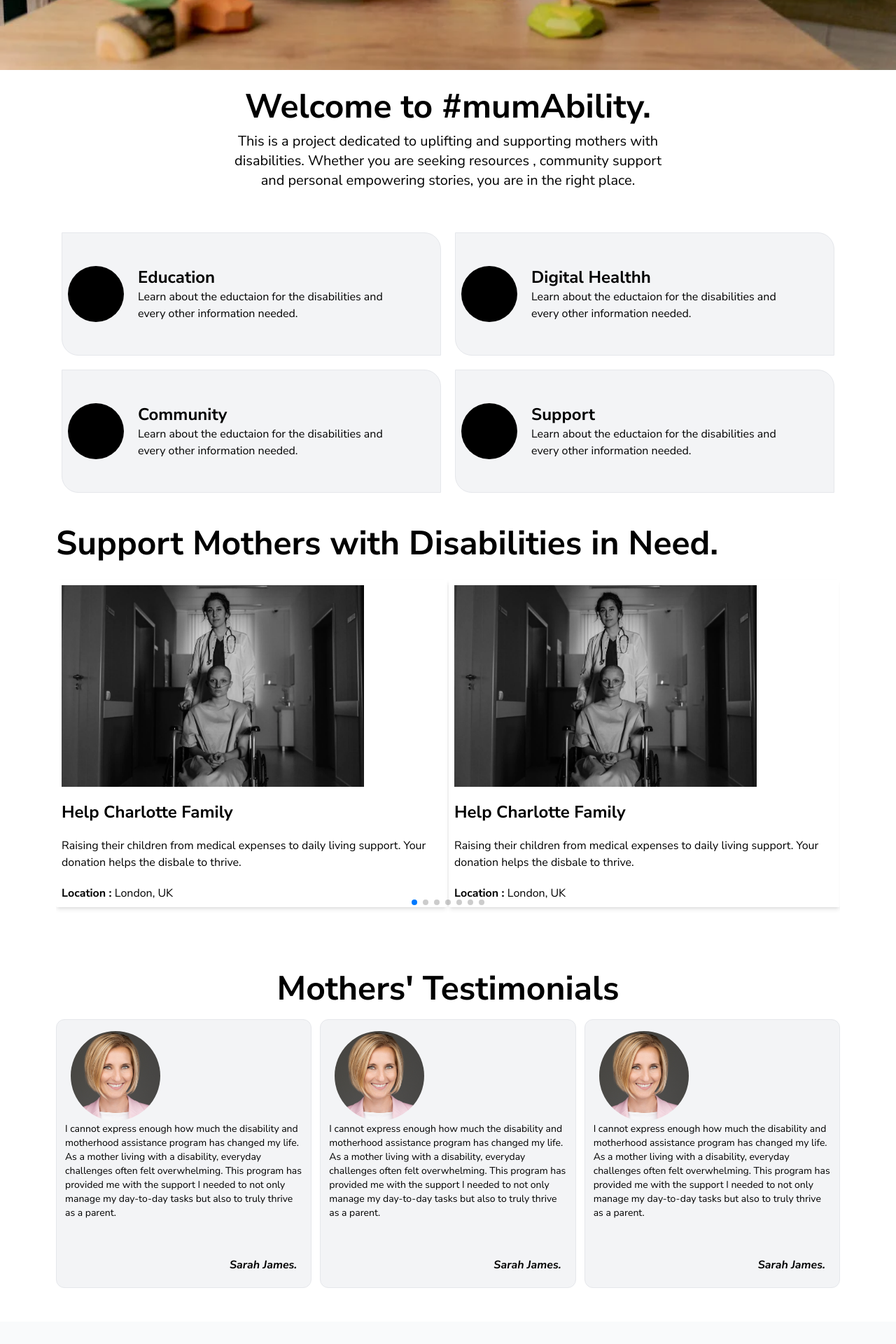
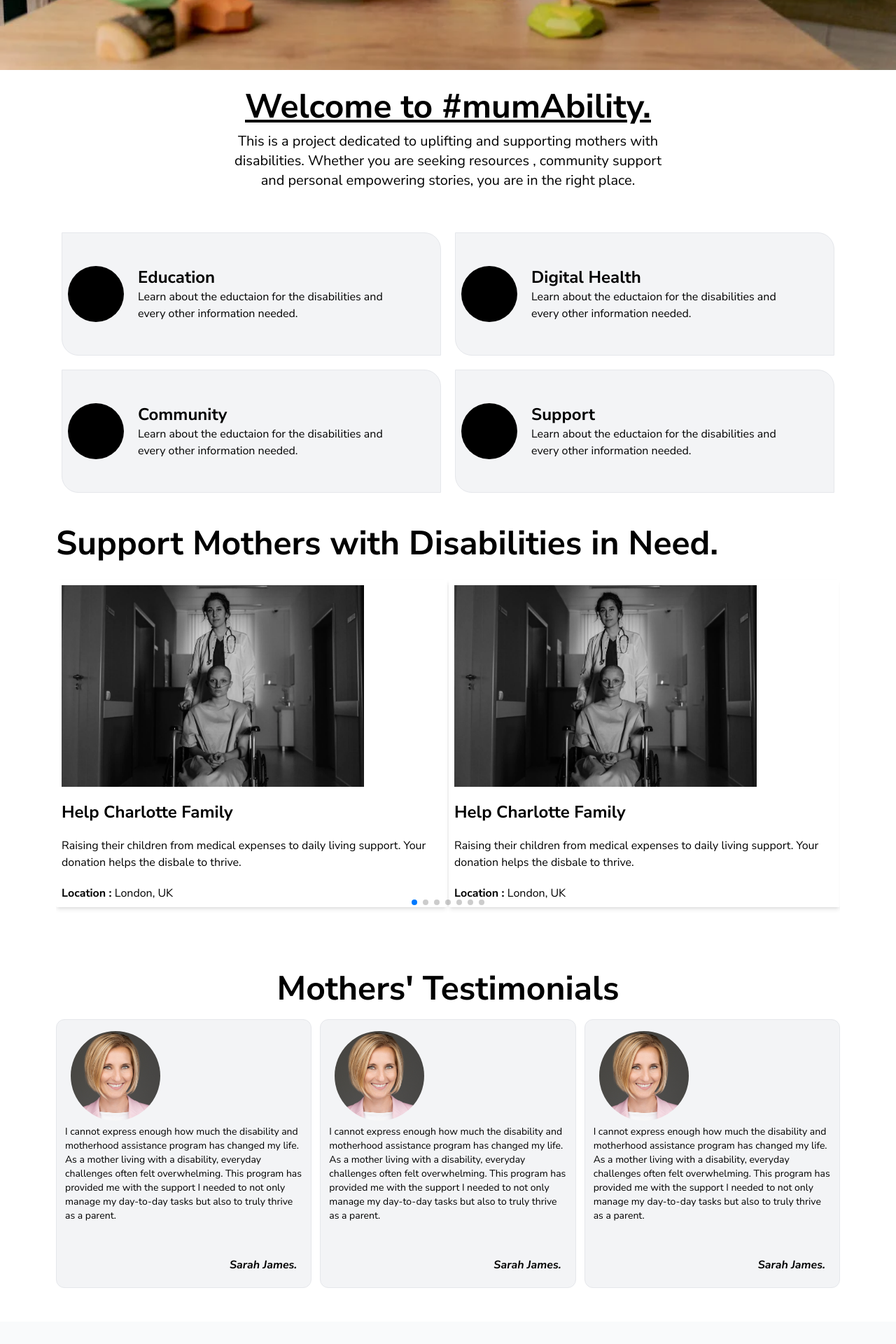
Before and after one commit to Cosmosvybes/disability_and_motherhood, a React (Vite) app: page / in a window 1280 px wide. Shown: the part 700-2620 px from the top of the page at 70% size. Built offline with nearby package versions, Linux system fonts and the light colour scheme; some icons are missing.

Commit message:
new touches added

```diff
--- a/src/Components/Pages/Landing/Components/Footer.tsx
+++ b/src/Components/Pages/Landing/Components/Footer.tsx
@@ -87,6 +87,10 @@ const Footer = () => {
             </div>
           </div>
         </div>
+
+        <p className=" text-white">
+          Mum ability &copy; {new Date().getFullYear()}{" "}
+        </p>
       </div>
     </>
   );
--- a/src/Components/Pages/Landing/Components/Testimonial.tsx
+++ b/src/Components/Pages/Landing/Components/Testimonial.tsx
@@ -1,7 +1,7 @@
 const Testimonial = ({ image }: { image: any }) => {
   return (
     <>
-      <div className="relative flex justify-end bg-gray-100 border shadow-lg shadow-white rounded-xl items-end flex-col h-96 w-full">
+      <div className="relative flex justify-end bg-gray-100 border gap-2 shadow-lg shadow-white rounded-xl items-end flex-col h-96 w-full">
         <div className="absolute  left-0 top-0 h-52 w-1/2 max-sm:w-1/2 max-sm:h-60 ">
           <div
             className="absolute left-5 top-4 h-32 w-32 bg-gray-50 rounded-full"
@@ -14,7 +14,7 @@ const Testimonial = ({ image }: { image: any }) => {
             {" "}
           </div>
         </div>
-        <div className="relative w-full  h-auto  py-3 px-3 ">
+        <div className="relative w-full  h-auto  py-5 mt-7 px-3 ">
           <p className="max-sm:text-sm  text-sm">
             {" "}
             I cannot express enough how much the disability and motherhood
@@ -24,7 +24,7 @@ const Testimonial = ({ image }: { image: any }) => {
             my day-to-day tasks but also to truly thrive as a parent.
           </p>
         </div>
-        <div className="relative w-full mt-5 px-5 py-5 flex justify-end items-center">
+        <div className="relative w-full  px-5 py-5 flex justify-end items-center">
           <strong className="italic">Sarah James.</strong>
         </div>
       </div>
--- a/src/Components/Pages/Landing/Components/WelcomeSection.tsx
+++ b/src/Components/Pages/Landing/Components/WelcomeSection.tsx
@@ -20,7 +20,7 @@ const WelcomeSection = () => {
     {
       id: 2,
       icon: <DigitalHealth className="text-4xl max-sm:text-2xl text-white" />,
-      title: "Digital Healthh",
+      title: "Digital Health",
       description:
         "Learn about the eductaion for the disabilities and every other information needed.",
     },
@@ -44,7 +44,7 @@ const WelcomeSection = () => {
     <>
       <div className="relative max-sm:mt-10  flex justify-center   py-2 items-center h-auto flex-col">
         <div className="relative w-1/2 py-2 max-sm:w-full">
-          <h1 className="text-center text-5xl max-sm:text-2xl font-bold">
+          <h1 className="text-center text-5xl max-sm:text-2xl font-bold underline">
             Welcome to #mumAbility.
           </h1>
           <p className="text-center text-xl mt-3">
```
